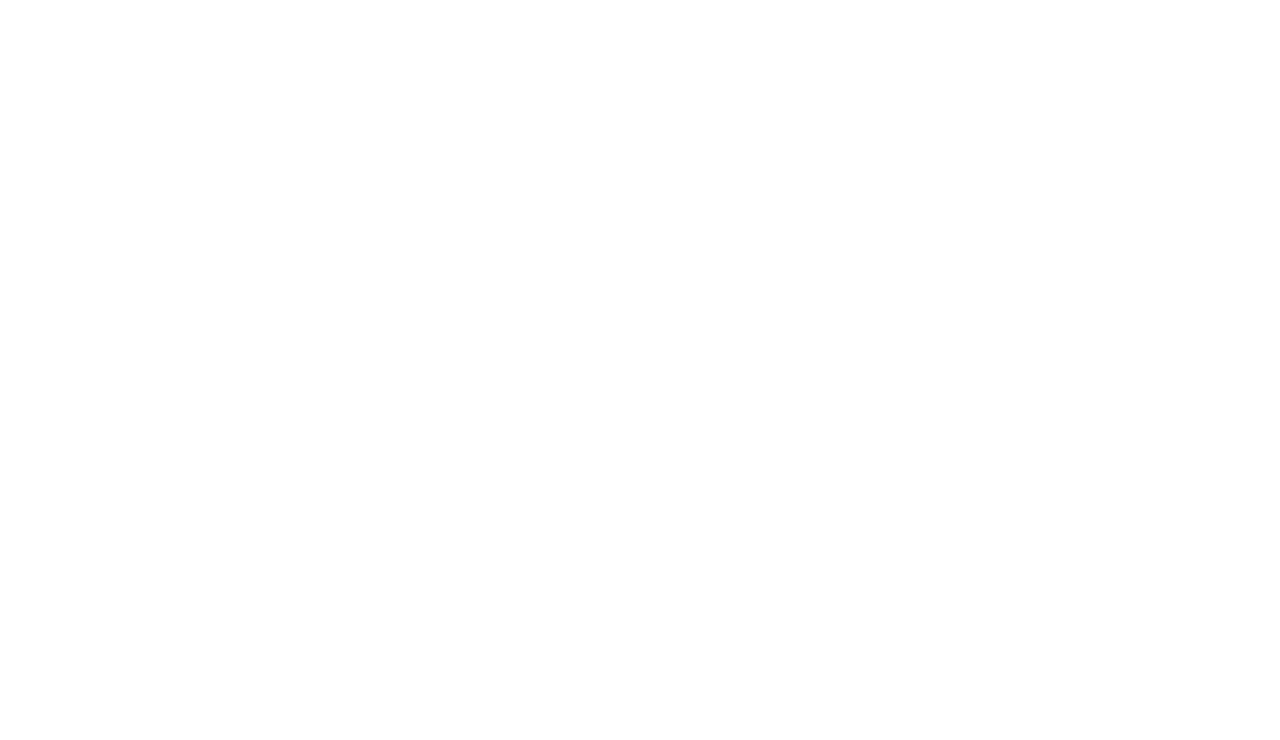
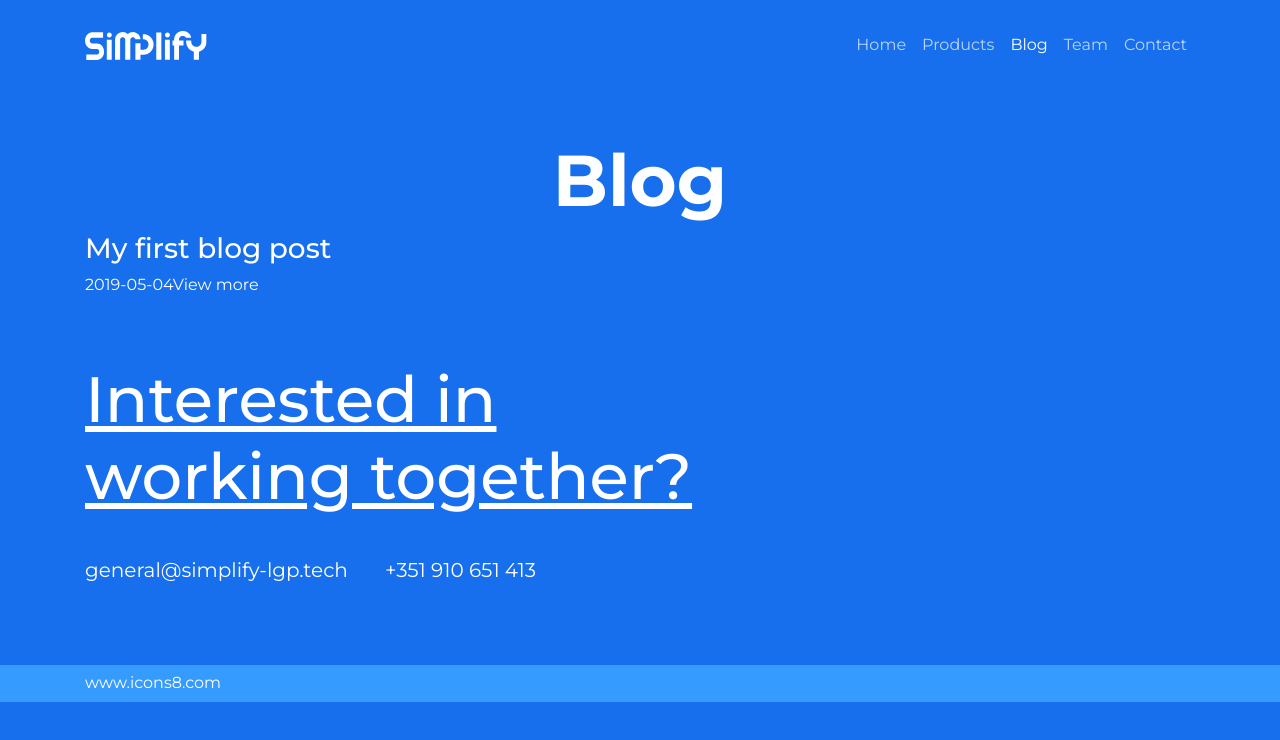
Before and after one commit to pedromsfernandes/simplify-website, a Gatsby site: page /blog in a window 1280 px wide. Before the commit this address had no page. Built offline with nearby package versions, Linux system fonts and the light colour scheme; Gatsby itself is replaced by a stand-in of ours.

Commit message:
Add blog page skeleton

```diff
--- /dev/null
+++ b/src/components/blog/Overall.js
@@ -0,0 +1,48 @@
+import React from "react"
+import { graphql, Link, useStaticQuery } from "gatsby"
+import Img from "gatsby-image"
+
+import { Row, Col } from "react-bootstrap"
+
+const getAllBlogs = (data) =>
+  data.allMarkdownRemark.edges.map(({ node }) => ({
+    title: node.frontmatter.title,
+    date: node.frontmatter.date,
+    path: node.frontmatter.path,
+  }))
+
+const Overall = () => {
+  const data = useStaticQuery(graphql`
+    query getBlogs {
+      allMarkdownRemark(filter: { fileAbsolutePath: { regex: "/blog/" } }) {
+        edges {
+          node {
+            frontmatter {
+              title
+              path
+              date
+            }
+          }
+        }
+      }
+    }
+  `)
+
+  const blogs = getAllBlogs(data)
+
+  return (
+    blogs.length > 0 && (
+      <>
+        {blogs.map(({ title, path, date }) => (
+          <div>
+            <h3>{title}</h3>
+            <span>{date}</span>
+            <Link to={path}>View more</Link>
+          </div>
+        ))}
+      </>
+    )
+  )
+}
+
+export default Overall
--- a/src/components/header.js
+++ b/src/components/header.js
@@ -8,7 +8,32 @@ import Navbar from "react-bootstrap/Navbar"
 
 import SimplifyLogoWhite from "../images/svg/simplify-logo.svg"
 
-const Header = ({ siteTitle, className }) => (
+const Header = ({ siteTitle, className }) => {
+  const links = [
+    {
+      link: "/",
+      title: "Home",
+    },
+    {
+      link: "/products",
+      title: "Products",
+    },
+    {
+      link: "/blog",
+      title: "Blog",
+    },
+    {
+      link: "/team",
+      title: "Team",
+    },
+
+    {
+      link: "/contact",
+      title: "Contact",
+    },
+  ]
+
+  return (
     <header className={className}>
       <Container>
         <Navbar className="bg-transparent" expand="md">
@@ -19,34 +44,25 @@ const Header = ({ siteTitle, className }) => (
           </Navbar.Brand>
 
           <Navbar.Toggle aria-controls="basic-navbar-nav" />
-        <Navbar.Collapse id="basic-navbar-nav" className="justify-content-end">
+          <Navbar.Collapse
+            id="basic-navbar-nav"
+            className="justify-content-end"
+          >
             <Nav>
+              {links.map(({ link, title }) => (
                 <Nav.Item>
                   <Nav.Link as="span">
-                <Link to="/">Home</Link>
+                    <Link to={link}>{title}</Link>
                   </Nav.Link>
                 </Nav.Item>
-            <Nav.Item>
-              <Nav.Link as="span">
-                <Link to="/products">Products</Link>
-              </Nav.Link>
-            </Nav.Item>
-            <Nav.Item>
-              <Nav.Link as="span">
-                <Link to="/team">Team</Link>
-              </Nav.Link>
-            </Nav.Item>
-            <Nav.Item>
-              <Nav.Link as="span">
-                <Link to="/contact">Contact</Link>
-              </Nav.Link>
-            </Nav.Item>
+              ))}
             </Nav>
           </Navbar.Collapse>
         </Navbar>
       </Container>
     </header>
   )
+}
 
 Header.propTypes = {
   siteTitle: PropTypes.string,
--- /dev/null
+++ b/src/pages/blog.js
@@ -0,0 +1,20 @@
+import React from "react"
+import Container from "react-bootstrap/Container"
+
+import SEO from "../components/seo"
+import Layout from "../components/layout"
+import Overall from "../components/blog/Overall.js"
+
+const BlogPage = () => (
+  <Layout>
+    <div>
+      <Container>
+        <SEO title="Blog" />
+        <h1 className="main-title text-center pt-5">Blog</h1>
+        <Overall />
+      </Container>
+    </div>
+  </Layout>
+)
+
+export default BlogPage
--- a/static/admin/config.yml
+++ b/static/admin/config.yml
@@ -4,8 +4,6 @@ backend:
 
 media_folder: static/assets
 public_folder: /assets
-
-publish_mode: editorial_workflow
 
 collections:
   - name: blog
@@ -16,4 +14,5 @@ collections:
       - { name: path, label: Path }
       - { name: date, label: Date, widget: datetime }
       - { name: title, label: Title }
+      - { name: author, label: Author }
       - { name: body, label: Body, widget: markdown }
```
Lines whose indentation alone changed are shown as unchanged.
